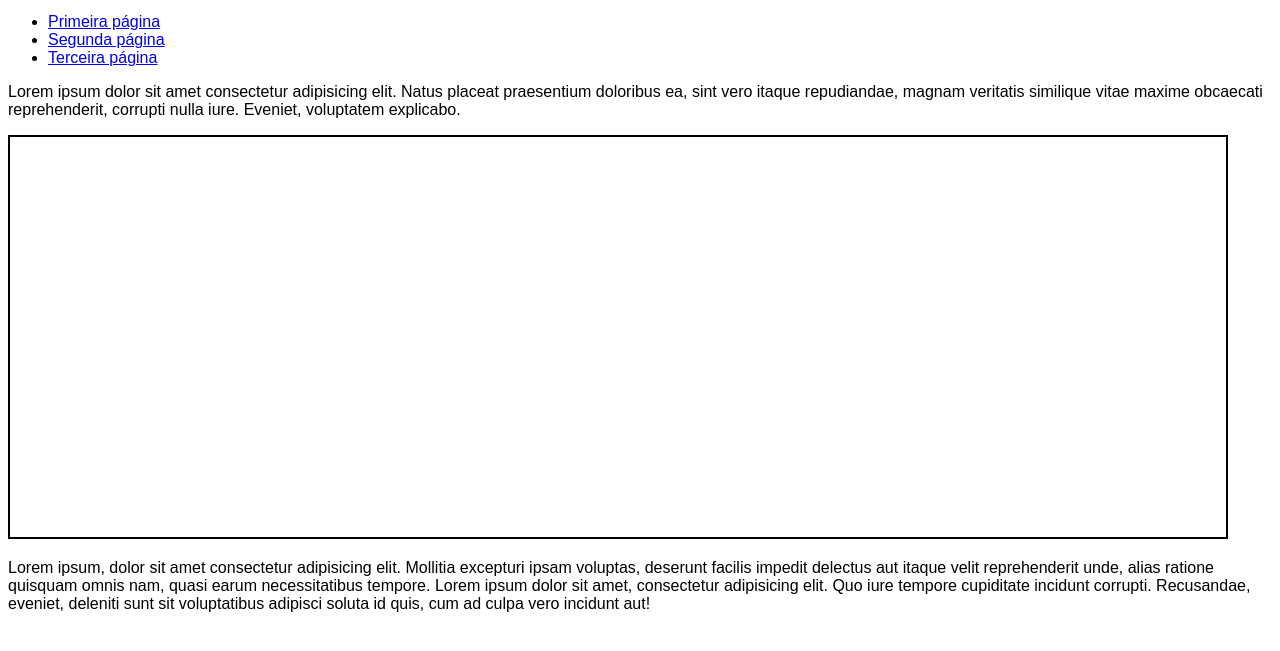
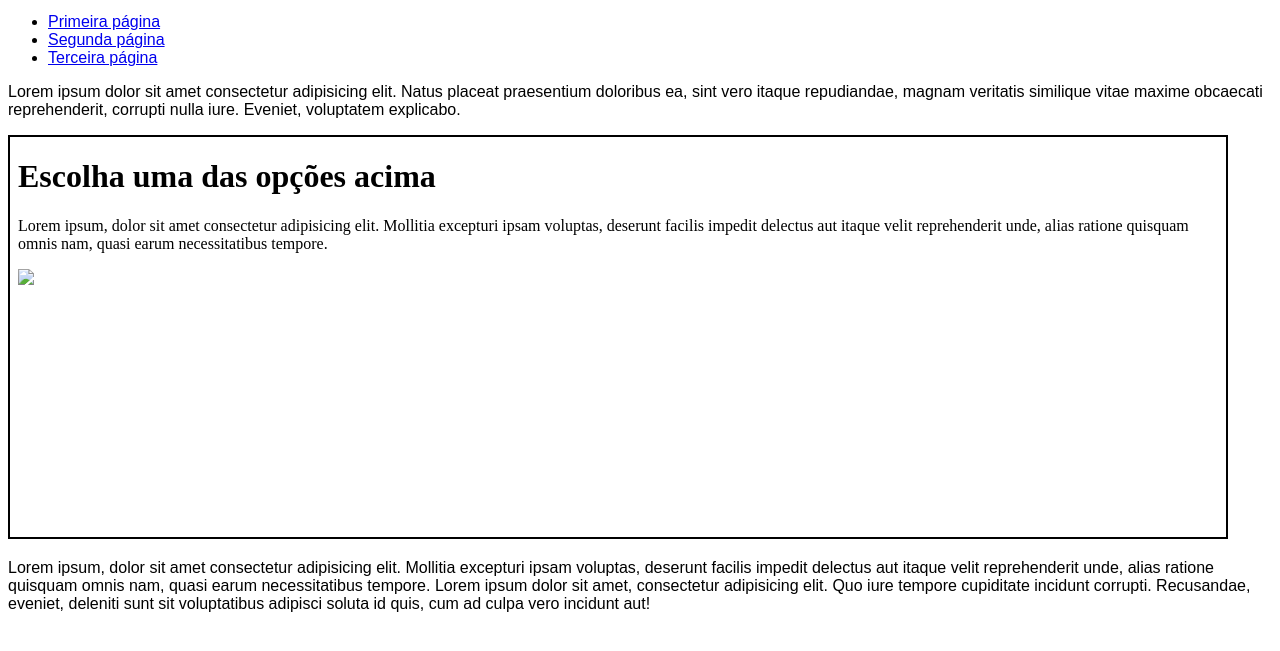
Before and after one commit to igor-mscsilva/html-css, a plain HTML site: page exercicios/ex024/iframe003.html in a window 1280 px wide. Shown: the part 119-770 px from the top of the page. Drawn offline with Linux system fonts and the light colour scheme.

Commit message:
Modificado Iframe

```diff
--- a/exercicios/ex024/iframe003.html
+++ b/exercicios/ex024/iframe003.html
@@ -10,7 +10,7 @@
             font-family: Arial, Helvetica, sans-serif;
         }
 
-        iframe#tela{
+        iframe{
             width: 95vw;
             border: 2px solid black;
             height: 400px;
@@ -31,7 +31,7 @@
 
     <p>Lorem ipsum dolor sit amet consectetur adipisicing elit. Natus placeat praesentium doloribus ea, sint vero itaque repudiandae, magnam veritatis similique vitae maxime obcaecati reprehenderit, corrupti nulla iure. Eveniet, voluptatem explicabo.</p>
 
-    <iframe src="" id="tela" name="frame">
+    <iframe name="frame" srcdoc="<h1>Escolha uma das opções acima</h1> <p>Lorem ipsum, dolor sit amet consectetur adipisicing elit. Mollitia excepturi ipsam voluptas, deserunt facilis impedit delectus aut itaque velit reprehenderit unde, alias ratione quisquam omnis nam, quasi earum necessitatibus tempore. </p> <img src='imag/laranja-copo.jpg'>">
         <p>Infelizmente seu navegador não é compatível com isso.</p>
     </iframe>
 
```
Also changed, not shown: exercicios/ex024/img/laranja-copo.jpg (added), exercicios/ex024/img/redman.png (added).
